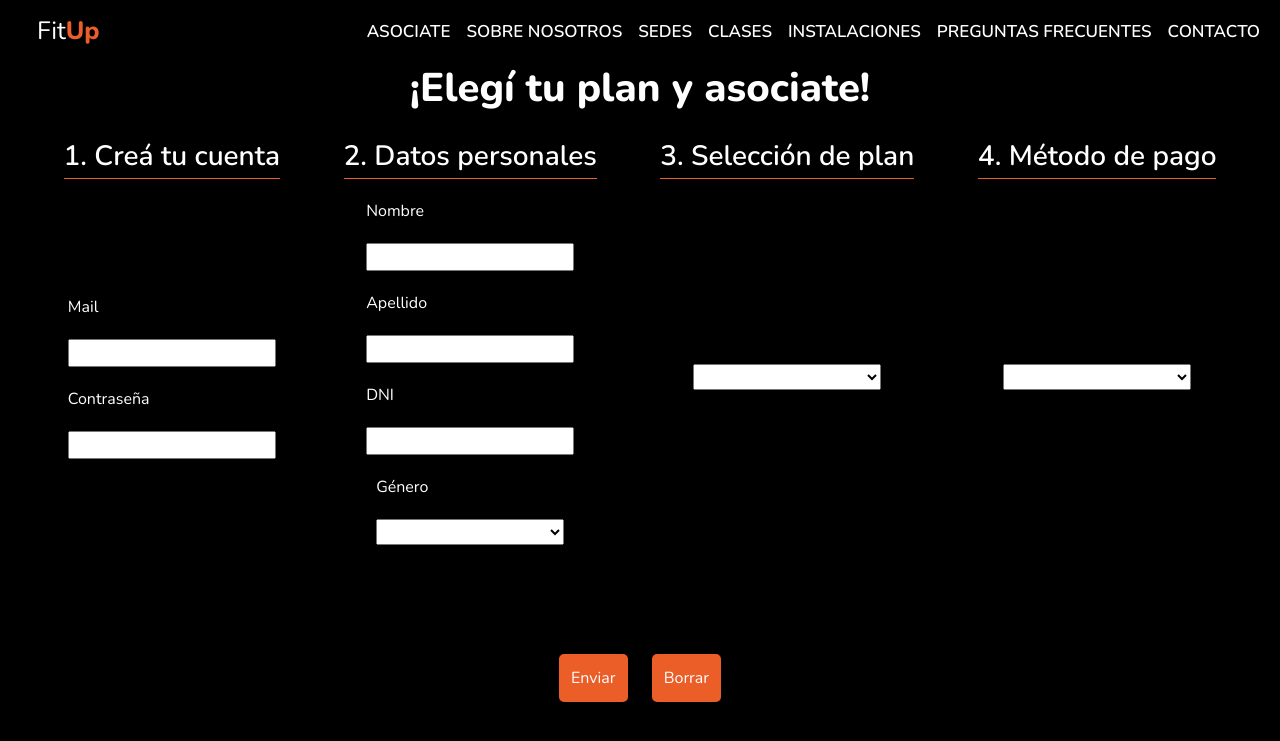
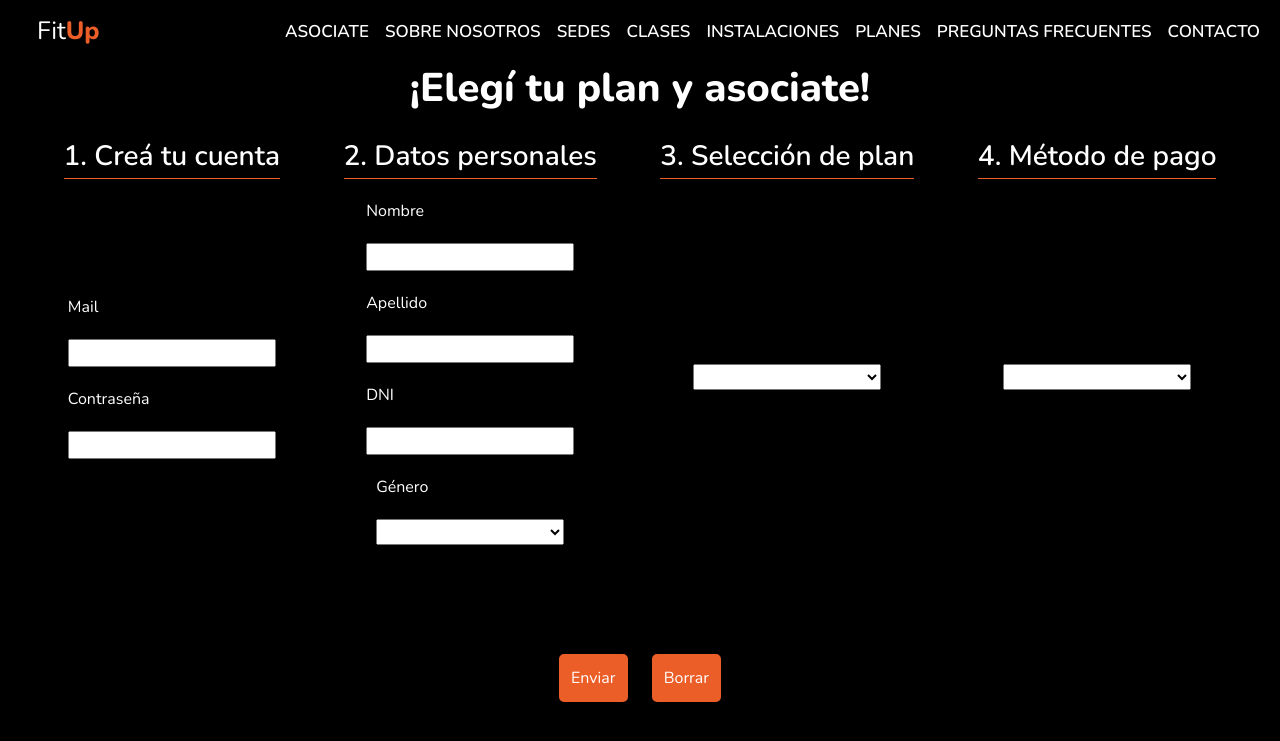
Before and after one commit to nacho-cordoba/septimo-desafio-ignacio-cordoba, a website: page pages/join.html in a window 1280 px wide. Shown: the top 741 px of the page. Drawn offline with nearby package versions, Linux system fonts and the light colour scheme.

Commit message:
Segundo commit - Comentarios + item en navbar

```diff
--- a/pages/join.html
+++ b/pages/join.html
@@ -5,13 +5,24 @@
     <meta http-equiv="X-UA-Compatible" content="IE=edge">
     <meta name="viewport" content="width=device-width, initial-scale=1.0">
 
+    <!-- Keywords -->
+    <meta name="keywords" content="Gimnasio, ">
+
+    <!-- Description -->
+    <meta name="description" content="">
+
+    <!-- Link a fuentes -->
     <link rel="preconnect" href="https://fonts.googleapis.com">
     <link rel="preconnect" href="https://fonts.gstatic.com" crossorigin>
 
+    <!-- Link a CSS de BS -->
     <link href="https://cdn.jsdelivr.net/npm/bootstrap@5.1.3/dist/css/bootstrap.min.css" rel="stylesheet" integrity="sha384-1BmE4kWBq78iYhFldvKuhfTAU6auU8tT94WrHftjDbrCEXSU1oBoqyl2QvZ6jIW3" crossorigin="anonymous">
 
+    <!-- Link a fuentes -->
     <link href="https://fonts.googleapis.com/css2?family=Nunito:wght@200;300;400;600;800&display=swap" rel="stylesheet">
     <link rel="stylesheet" href="https://stackpath.bootstrapcdn.com/font-awesome/4.7.0/css/font-awesome.min.css">
+
+    <!-- Link a mi CSS -->
     <link rel="stylesheet" href="../css/styles.css">
 
     <title>FitUp - Asociate</title>
@@ -19,6 +30,7 @@
 
 <body>
 
+    <!-- Inicio nav -->
     <nav class="navbar navbar-expand-xl bg-black">
 
         <div class="container-fluid">
@@ -46,6 +58,9 @@
                     <li class="nav-item">
                         <a class="nav-link" href="../index.html#features">INSTALACIONES</a>
                     </li>
+                    <li class="nav-item">
+                        <a class="nav-link" href="../index.html#memberships">PLANES</a>
+                    </li>
                     <li class="nav-item nav-item-features">
                         <a class="nav-link" href="faq.html">PREGUNTAS FRECUENTES</a>
                     </li>
@@ -58,7 +73,9 @@
         </div>
 
     </nav>
+    <!-- Final nav -->
 
+    <!-- Inicio main -->
     <main id="join">
 
         <div class="join-title">
@@ -191,7 +208,9 @@
         </form>
 
     </main>
+    <!-- Final main -->
 
+    <!-- Inicio footer -->
     <footer id="contact">
 
         <div class="container">
@@ -250,10 +269,10 @@
           </div>
 
     </footer>
+    <!-- Final footer -->
 
-
+    <!-- Link a script de JS de BS -->
     <script src="https://cdn.jsdelivr.net/npm/bootstrap@5.1.3/dist/js/bootstrap.bundle.min.js" integrity="sha384-ka7Sk0Gln4gmtz2MlQnikT1wXgYsOg+OMhuP+IlRH9sENBO0LRn5q+8nbTov4+1p" crossorigin="anonymous"></script>
-
 
 </body>
 </html>
```
Also changed, not shown: index.html (+30 -2 lines), pages/classes.html (+21 -1 lines), pages/faq.html (+21 -1 lines), pages/our-gyms.html (+21 -1 lines).
